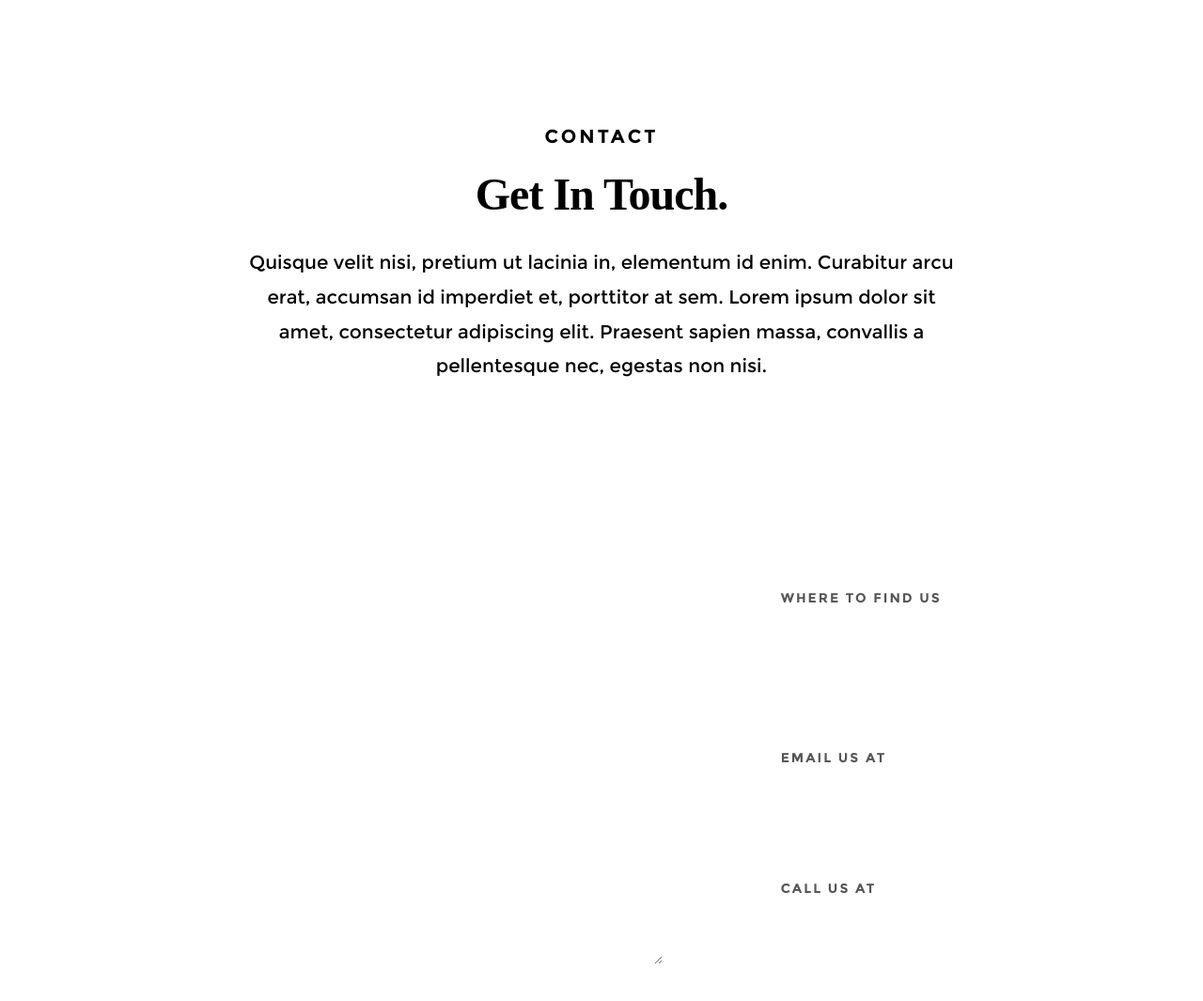
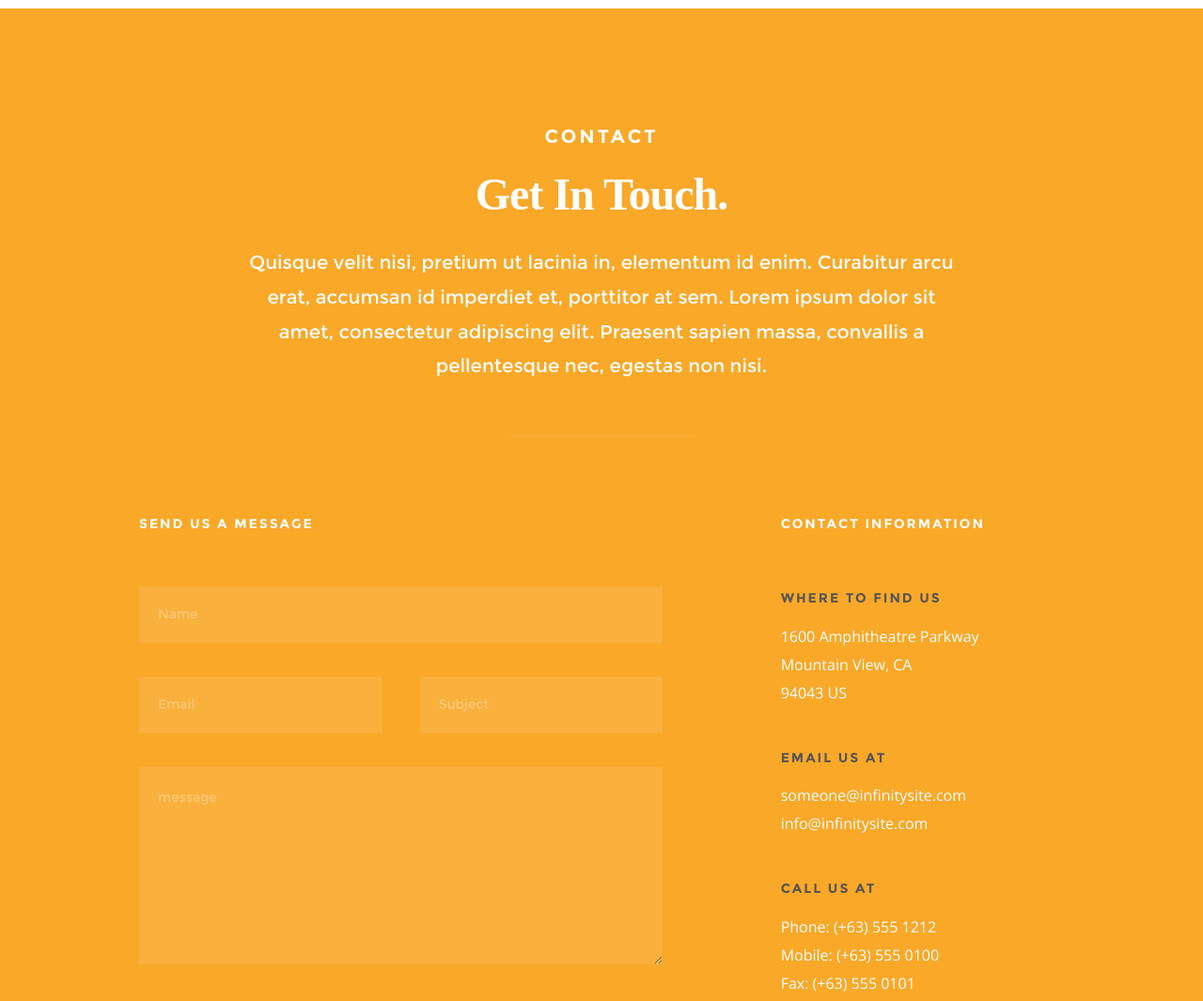
Before and after one commit to etienneboulanger/amber.github.io, a plain HTML site: page styles.html in a window 1280 px wide. Shown: the part 4920-5985 px from the top of the page at 94% size. Drawn offline with nearby package versions, Linux system fonts and the light colour scheme; files whose address does not match are found by name.

Commit message:
Update Lundi

```diff
--- a/css/main.css
+++ b/css/main.css
@@ -563,7 +563,7 @@ select {
   padding: 1.5rem 2rem;
   border: 0;
   outline: none;
-  vertical-align: middle;
+
   color: #444444;
   font-family: "montserrat-regular", sans-serif;
   font-size: 1.4rem;
@@ -2306,9 +2306,7 @@ html[data-useragent*='MSIE 10.0'] .scrolldown,
   height: 7.4rem;
   margin: 0 auto 1.2rem auto;
   display: block;
-  border-radius: 50%;
-  vertical-align: middle;
-}
+  border-radius: 50%;}
 #testimonial-slider .testimonial-author .author-info {
   display: inline-block;
   vertical-align: middle;
@@ -2495,32 +2493,23 @@ html[data-useragent*='MSIE 10.0'] .scrolldown,
  *
  * ------------------------------------------------------------------- */
 #contact {
-  background-color: rgb(255,255,255);
+  background-color: #f9a828;
   background-repeat: no-repeat;
   background-position: center;
   -webkit-background-size: cover;
   -moz-background-size: cover;
   background-size: cover;
   padding: 12rem 0 12rem;
-  position: relative;
-}
-#contact .overlay {
-  position: absolute;
-  top: 0;
-  left: 0;
-  width: 100%;
-  height: 100%;
-  opacity: .75;
-  background-color:white;
-}
+  position: relative;}
+
 #contact .section-intro h1 {
-  color: black;
+  color: white;
 }
 #contact .section-intro h3 {
-  color: black;
+  color: white;
 }
 #contact .section-intro p.lead {
-  color: black;
+  color: white;
 }
 
 .contact-content {
```
Also changed, not shown: index.html (+7 -75 lines).
